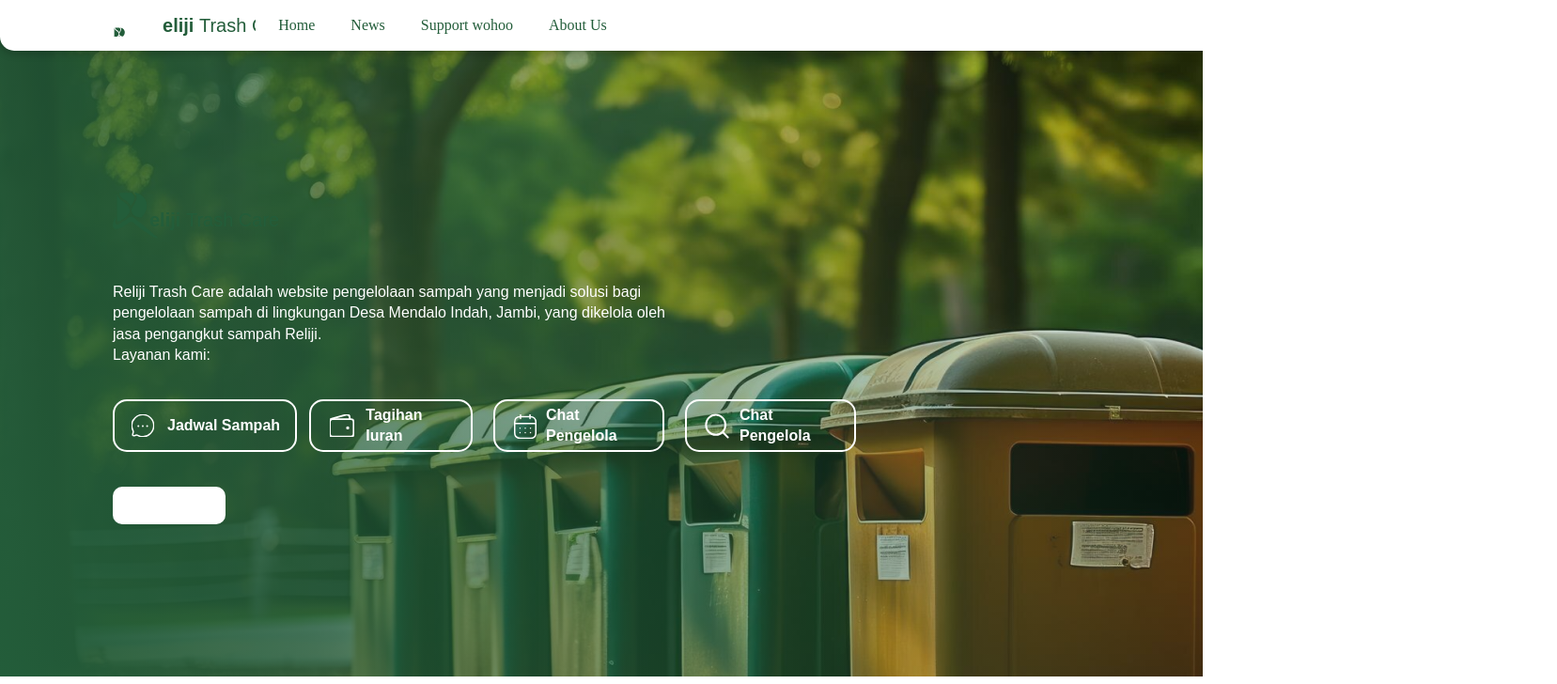
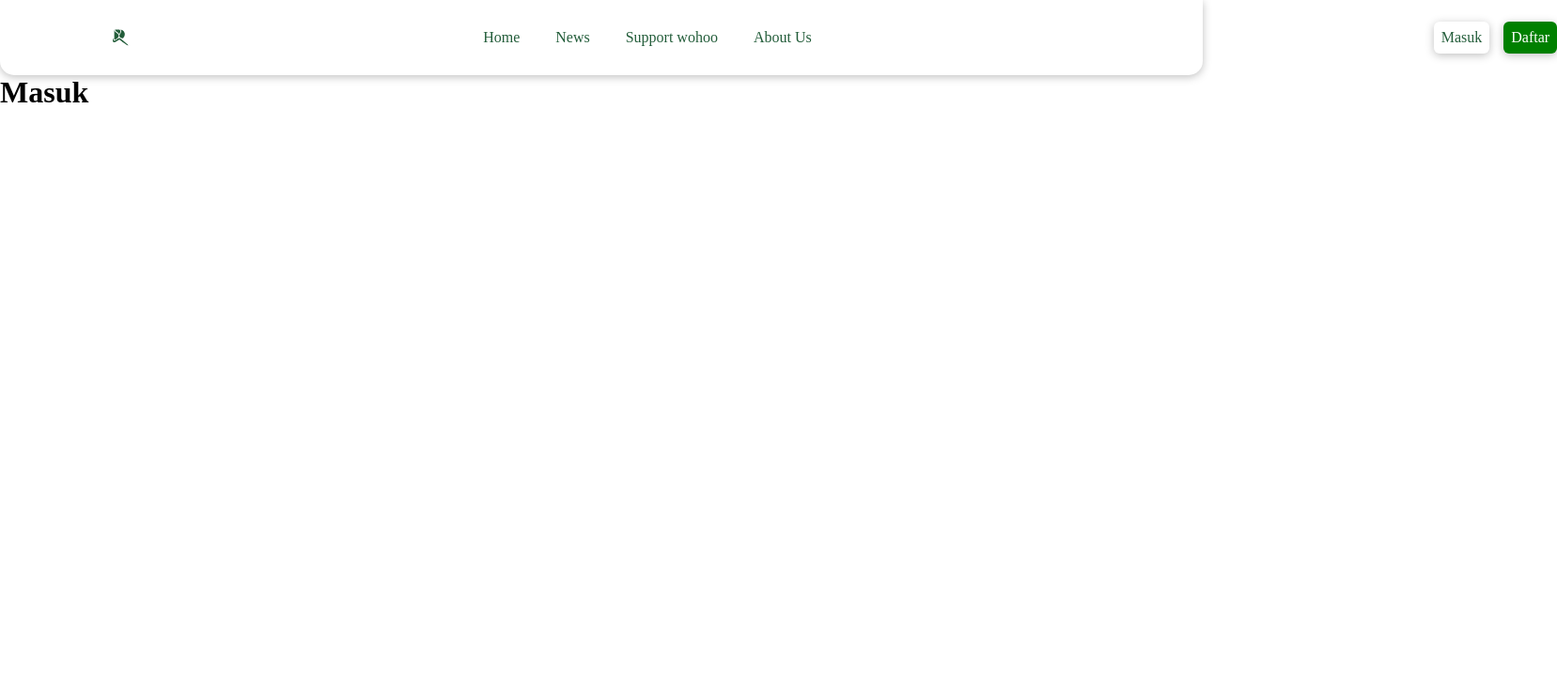
Before and after one commit to roqib3/latihan_arjuna, a React (Vite) app: page /masuk in a window 1280 px wide. Shown: the top 728 px of the page at 94% size, 1657 px wide, since content can reach past the window. Built offline with nearby package versions, Linux system fonts and the light colour scheme.

Commit message:
route berhasil
experiment

```diff
--- a/package.json
+++ b/package.json
@@ -1 +1 @@
-{"name":"react","version":"1.0.0","description":"React example starter project","keywords":["react","starter"],"main":"src/index.jsx","dependencies":{"react":"18.0.0","react-dom":"18.0.0"},"devDependencies":{"@babel/runtime":"7.13.8","@types/react":"^18.0.28","@types/react-dom":"^18.0.11","@vitejs/plugin-react":"^3.1.0","typescript":"^4.9.3","vite":"^4.2.0"},"scripts":{"dev":"vite","build":"tsc && vite build","preview":"vite preview"},"browserslist":[">0.2%","not dead","not ie <= 11","not op_mini all"]}
+{"name":"react","version":"1.0.0","description":"React example starter project","keywords":["react","starter"],"main":"src/index.jsx","dependencies":{"react":"18.0.0","react-dom":"18.0.0","react-router-dom":"^6.23.1"},"devDependencies":{"@babel/runtime":"7.13.8","@types/react":"^18.0.28","@types/react-dom":"^18.0.11","@vitejs/plugin-react":"^3.1.0","typescript":"^4.9.3","vite":"^4.2.0"},"scripts":{"dev":"vite","build":"tsc && vite build","preview":"vite preview"},"browserslist":[">0.2%","not dead","not ie <= 11","not op_mini all"]}
--- a/src/App.jsx
+++ b/src/App.jsx
@@ -1,11 +1,15 @@
+import {BrowserRouter as Router, Routes, Route} from 'react-router-dom'
 import "./styles.css";
-
+import Masuk from './MasukPage/Masuk'
 import { LandingPage } from "./LandingPage/LandingPage";
 
 export default function App() {
   return (
-    <div>
-      <LandingPage />
-    </div>
+    <Router>
+      <Routes>
+        <Route path='/' element={<LandingPage />} />
+        <Route path='/masuk' element={<Masuk />} />
+      </Routes>
+    </Router>
   );
 }
--- /dev/null
+++ b/src/MasukPage/Masuk.jsx
@@ -0,0 +1,12 @@
+import { NavbarGuest } from "../NavbarGuest/NavbarGuest";
+
+const Masuk = () =>{
+    return(
+        <>
+        <NavbarGuest />
+        <h1>Masuk</h1>
+        </>
+    );
+};
+
+export default Masuk
--- a/src/NavbarGuest/NavbarGuest.jsx
+++ b/src/NavbarGuest/NavbarGuest.jsx
@@ -10,13 +10,13 @@ export const NavbarGuest = ({ className, ...props }) => {
       <div className="frame-24">
         <LogoPlaceholder className="logo-placeholder-instance"></LogoPlaceholder>
         <ul class="menu">
-            <li><a href="./index.html">Home</a></li>
+            <li><a href="/">Home</a></li>
             <li><a href="./news.html">News</a></li>
             <li><a href="./support.html">Support wohoo</a></li>
             <li><a href="./about us.html">About Us</a></li>
         </ul>
         <ul className="frame-11">
-          <a href="./">Masuk</a>
+          <a href="masuk">Masuk</a>
           <a class="daft" href="./">Daftar</a>
         </ul>
       </div>
```
Also changed, not shown: src/NavbarGuest/haha.css (deleted), 1 other file (tests, documents, lock files or other folders).
